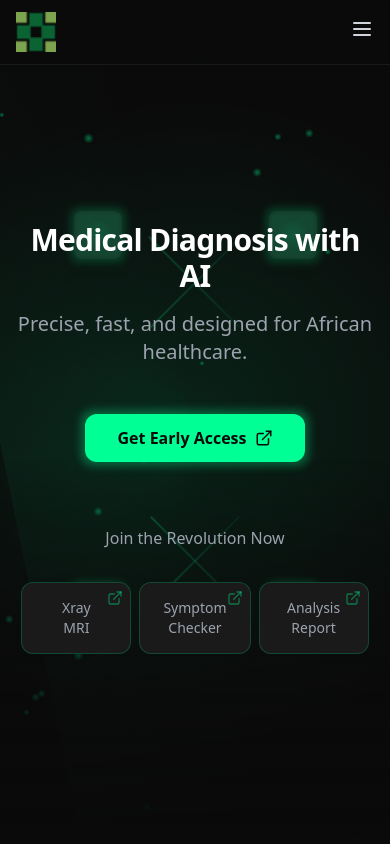
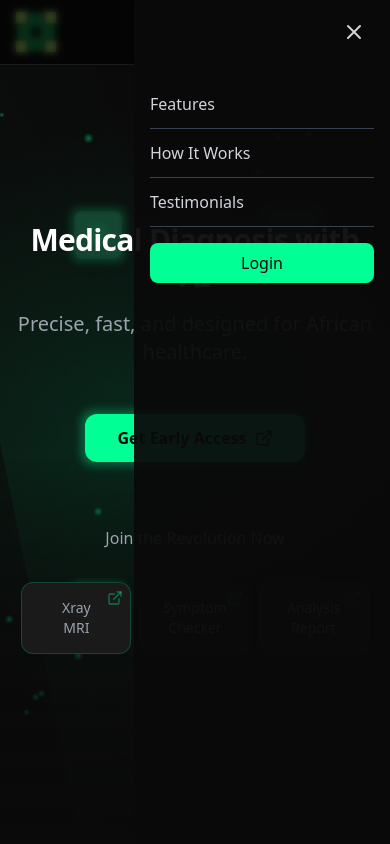
Before and after one commit to Healblox/Healblox, a React (Vite) app: page / in a window 390 px wide. Both pictures are taken after a click on the button "Open menu". Shown: the top 844 px of the page. Built offline with nearby package versions, Linux system fonts and the light colour scheme.

Commit message:
implemented the mobile menu and login to dashboard link

```diff
--- a/src/components/Navbar.tsx
+++ b/src/components/Navbar.tsx
@@ -1,7 +1,16 @@
-import { Menu } from 'lucide-react';
+import { Menu, X } from 'lucide-react';
 import Logo from '../assets/Logo.png';
+import { useState } from 'react';
 
 export default function Navbar() {
+
+  const [isMenuOpen, setIsMenuOpen] = useState(false);
+
+  const handleLogin = () => {
+    window.open('https://healblox-dashboard.onrender.com', '_blank', 'noopener,noreferrer');
+  };
+
+
   return (
     <nav className="fixed w-full bg-dark/80 backdrop-blur-sm z-50 border-b border-dark-light">
       <div className="max-w-7xl mx-auto px-4 sm:px-6 lg:px-8">
@@ -12,20 +21,82 @@ export default function Navbar() {
            <div className="flex items-center">
             <a href="/" className="text-gray-300 hover:text-primary transition-colors">
               <img src={Logo} alt="Healblox Logo" className="h-10 w-auto" />
+              {/* <span className="text-2xl font-bold text-primary">Healblox</span> */}
             </a>
           </div>
+
+           {/* Desktop Menu */}
+
           <div className="hidden md:flex items-center space-x-8">
             <a href="#features" className="text-gray-300 hover:text-primary transition-colors">Features</a>
             <a href="#how-it-works" className="text-gray-300 hover:text-primary transition-colors">How It Works</a>
             <a href="#testimonials" className="text-gray-300 hover:text-primary transition-colors">Testimonials</a>
-            <button className="bg-primary text-dark px-6 py-2 rounded-lg hover:bg-primary-dark transition-colors">
+            <button
+              onClick={handleLogin}
+              className="bg-primary text-dark px-6 py-2 rounded-lg hover:bg-primary-dark transition-colors">
               Login
             </button>
           </div>
+          {/* Mobile Menu Button */}
           <div className="md:hidden">
-            <button className="text-gray-300">
-              <Menu size={24} />
+            <button
+              className="relative z-50 p-2 text-gray-300 hover:text-primary transition-colors"
+              onClick={() => setIsMenuOpen(!isMenuOpen)}
+              aria-label={isMenuOpen ? 'Close menu' : 'Open menu'}
+            >
+              {isMenuOpen ? <X size={24} /> : <Menu size={24} />}
             </button>
+          </div>
+
+          {/* Mobile Menu Overlay */}
+          <div
+            className={`
+              fixed inset-0 bg-black/50 backdrop-blur-sm md:hidden transition-opacity duration-300
+              ${isMenuOpen ? 'opacity-100' : 'opacity-0 pointer-events-none'}
+            `}
+            onClick={() => setIsMenuOpen(false)}
+          />
+
+          {/* Mobile Menu */}
+          <div
+            className={`
+              absolute top-0 right-0 w-64 h-screen bg-dark/95 md:hidden
+              transform transition-transform duration-300 ease-in-out
+              ${isMenuOpen ? 'translate-x-0' : 'translate-x-full'}
+            `}
+          >
+            <div className="flex flex-col pt-20 px-4">
+              <a
+                href="#features"
+                className="py-3 text-gray-300 hover:text-primary transition-colors border-b border-gray-700"
+                onClick={() => setIsMenuOpen(false)}
+              >
+                Features
+              </a>
+              <a
+                href="#how-it-works"
+                className="py-3 text-gray-300 hover:text-primary transition-colors border-b border-gray-700"
+                onClick={() => setIsMenuOpen(false)}
+              >
+                How It Works
+              </a>
+              <a
+                href="#testimonials"
+                className="py-3 text-gray-300 hover:text-primary transition-colors border-b border-gray-700"
+                onClick={() => setIsMenuOpen(false)}
+              >
+                Testimonials
+              </a>
+              <button
+                onClick={() => {
+                  handleLogin();
+                  setIsMenuOpen(false);
+                }}
+                className="mt-4 bg-primary text-dark px-6 py-2 rounded-lg hover:bg-primary-dark transition-colors"
+              >
+                Login
+              </button>
+            </div>
           </div>
         </div>
       </div>
```
